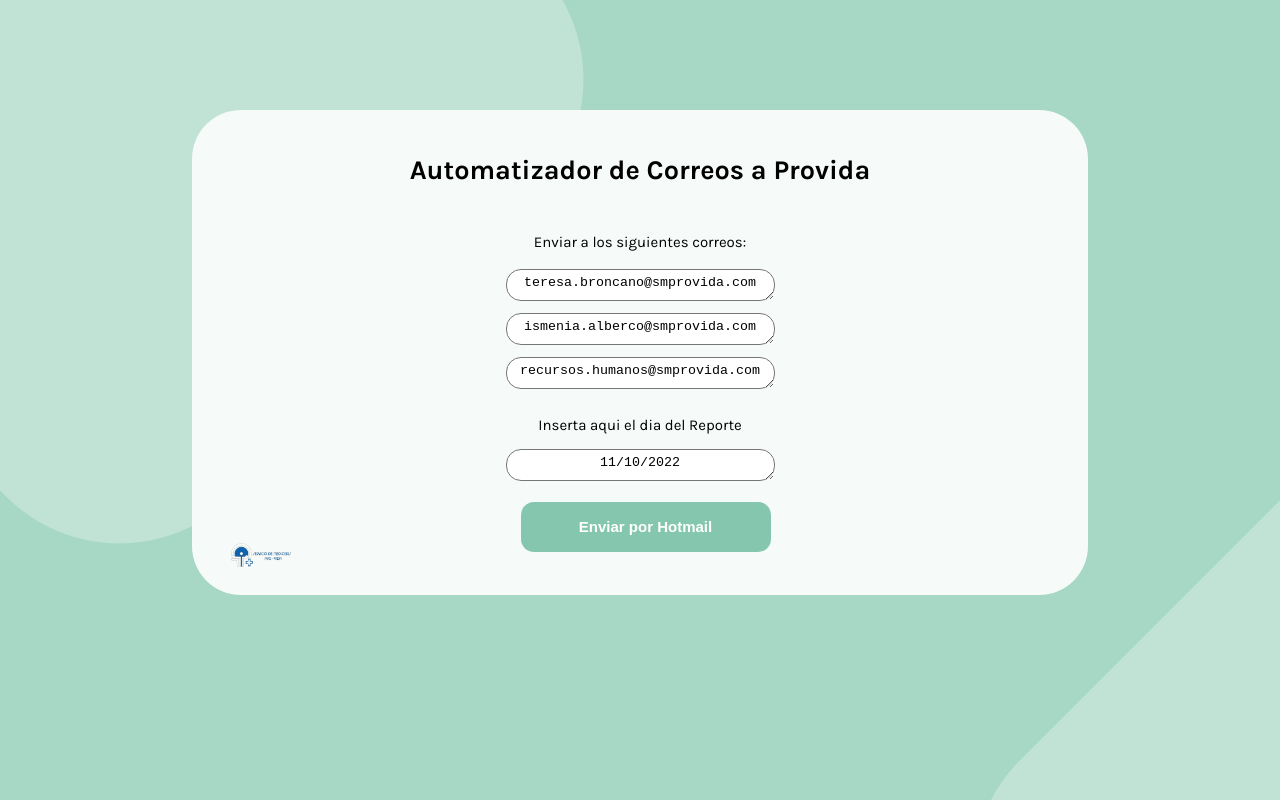
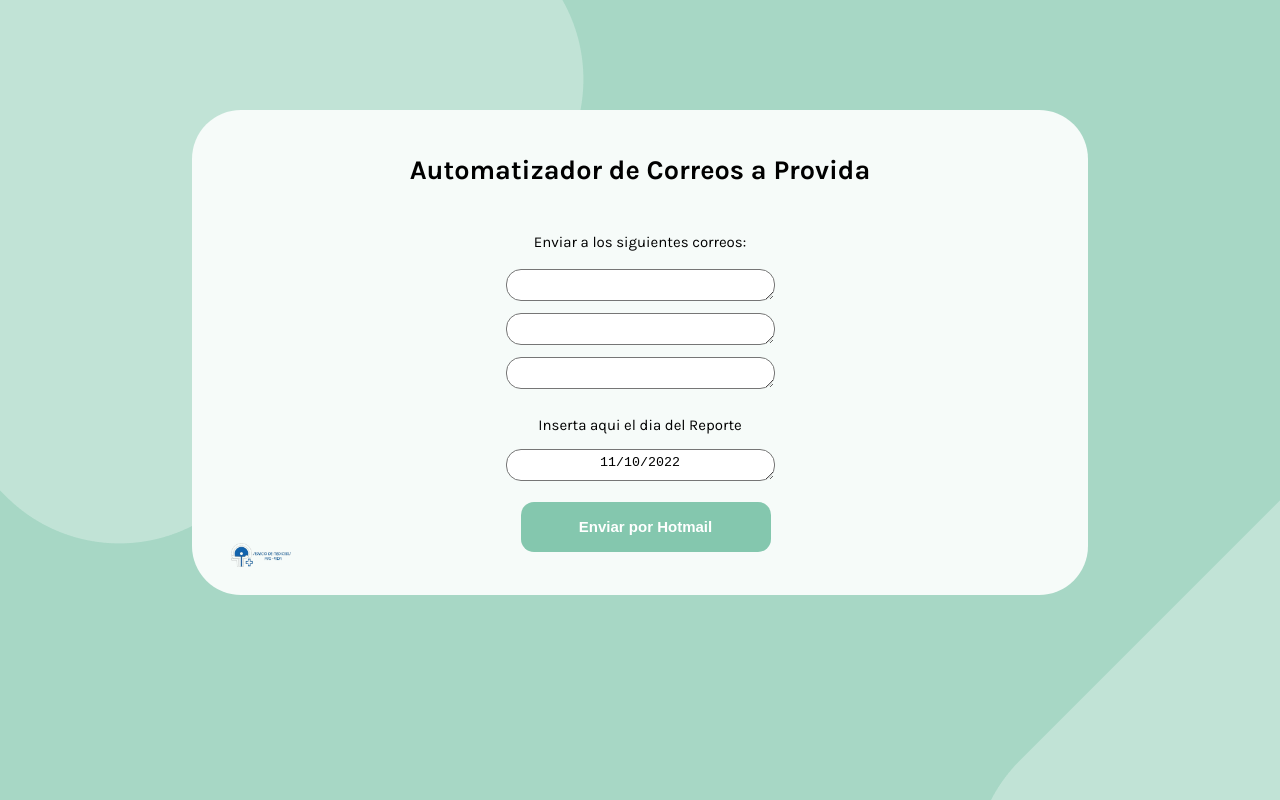
Before and after one commit to luismch158158/enviar-correo-por-html, a plain HTML site: page index.html in a window 1280 px wide. Drawn offline with Linux system fonts and the light colour scheme.

Commit message:
modified email

```diff
--- a/index.html
+++ b/index.html
@@ -20,9 +20,9 @@
             <form name="formulario-contacto" class="formulario">
                 <div class="coloca-correos">
                     <p>Enviar a los siguientes correos:</p>
-                    <textarea id="tomail1" name="tomail1" rows="1" cols="30">teresa.broncano@smprovida.com</textarea><br>
-                    <textarea id="tomail2" name="tomail2" rows="1" cols="30">ismenia.alberco@smprovida.com</textarea><br>
-                    <textarea id="tomail3" name="tomail3" rows="1" cols="30">recursos.humanos@smprovida.com</textarea><br>
+                    <textarea id="tomail1" name="tomail1" rows="1" cols="30"></textarea><br>
+                    <textarea id="tomail2" name="tomail2" rows="1" cols="30"></textarea><br>
+                    <textarea id="tomail3" name="tomail3" rows="1" cols="30"></textarea><br>
                 </div>
                 <div class="dia-reporte">
                     <p>Inserta aqui el dia del Reporte</p>
```
